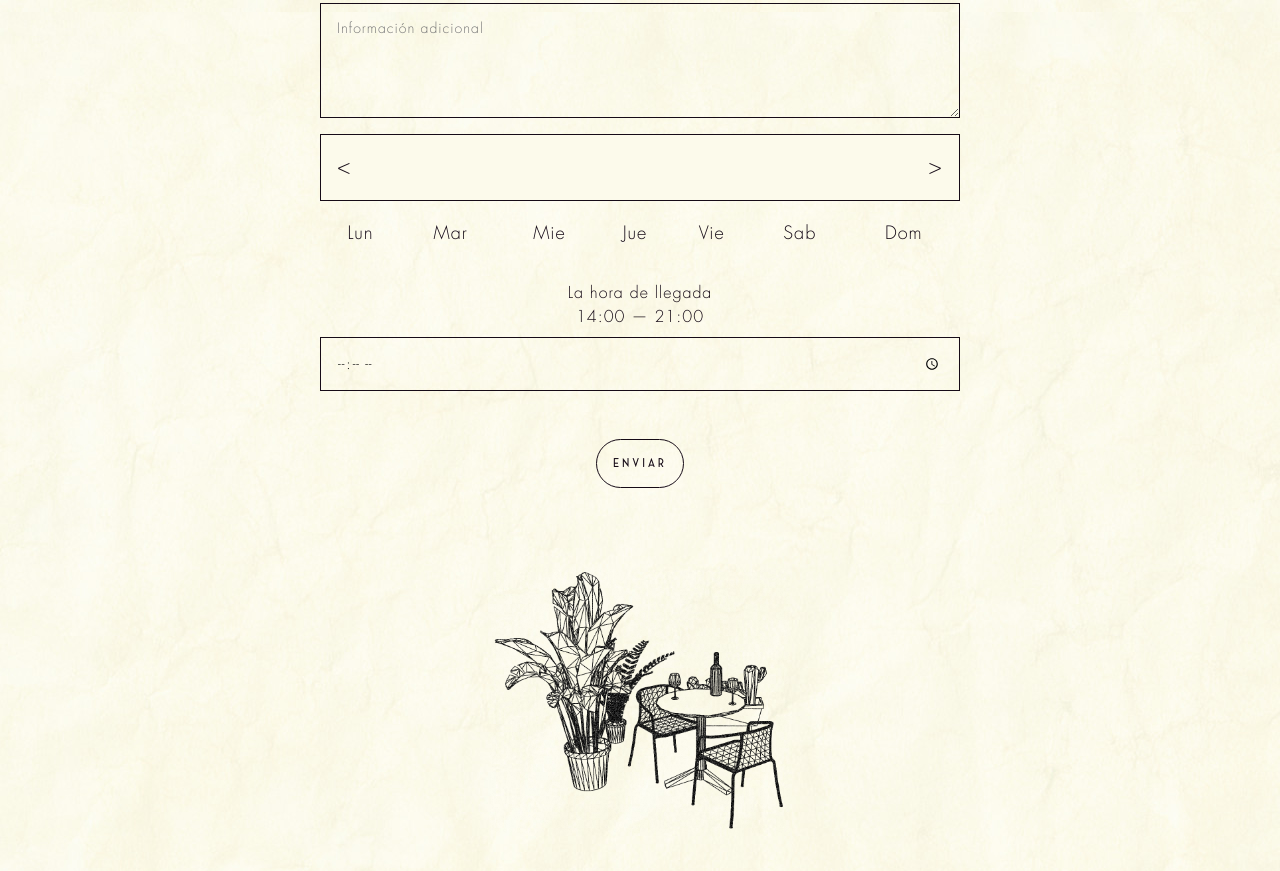
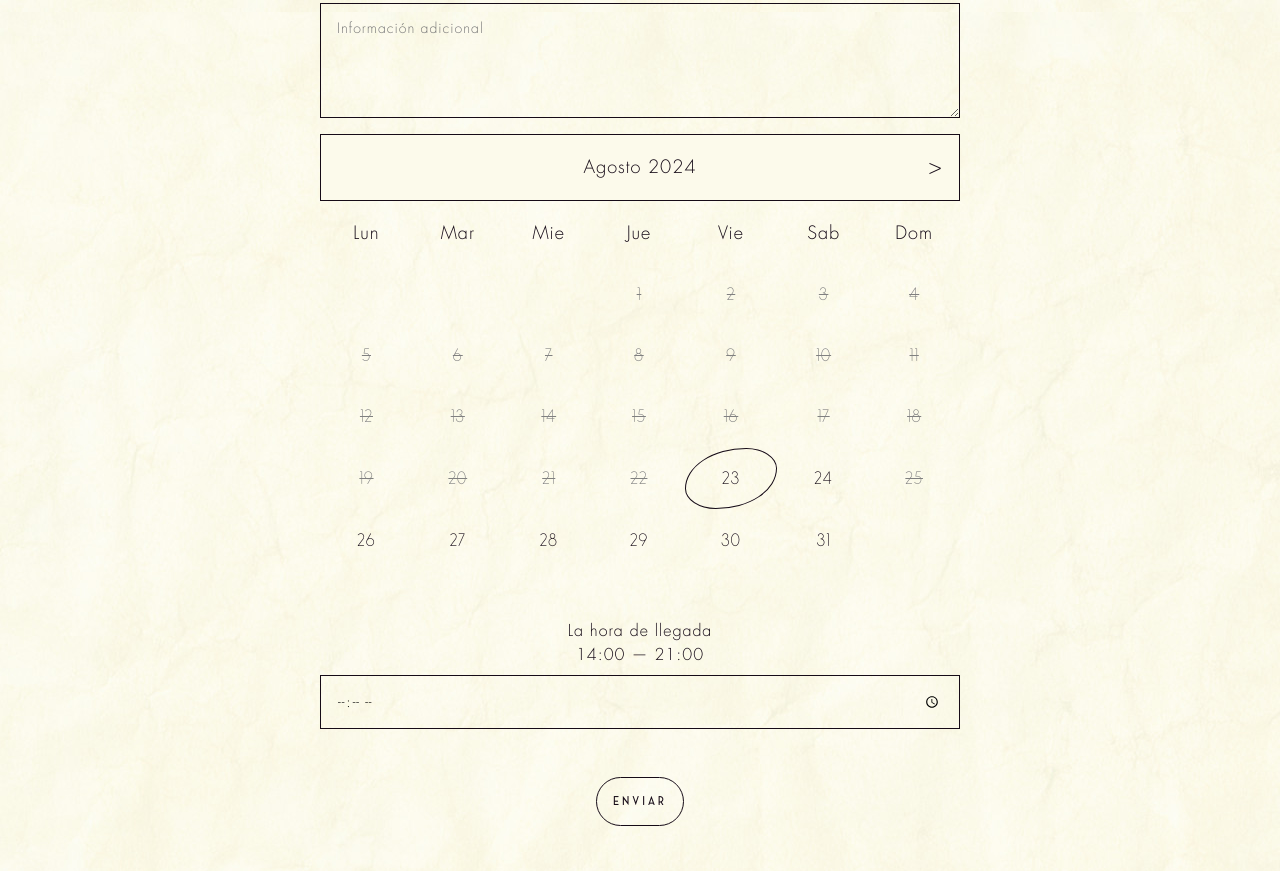
Before and after one commit to dimitriinc/reservations-service, a React (Vite) app: page /reservas in a window 1280 px wide. Shown: the part 920-1791 px from the top of the page. Built offline with nearby package versions, Linux system fonts and the light colour scheme; no server answers.

Commit message:
date picker

```diff
--- a/package.json
+++ b/package.json
@@ -19,6 +19,7 @@
     "firebase": "^10.12.5",
     "leaflet": "^1.9.4",
     "materialize-css": "^1.0.0",
+    "moment": "^2.30.1",
     "r3f-perf": "^6.6.3",
     "react": "18.2",
     "react-dom": "18.2",
--- /dev/null
+++ b/src/custom/DatePicker.jsx
@@ -0,0 +1,188 @@
+import moment from 'moment'
+import { useState, useEffect } from 'react'
+
+function DatePicker({ setChosenDate }) {
+    const today = new Date()
+    const [currentMonth, setCurrentMonth] = useState(today.getMonth())
+    const [currentYear, setCurrentYear] = useState(today.getFullYear())
+    const [selectedDay, setSelectedDay] = useState(
+        sessionStorage.getItem('day') || today.getDate()
+    )
+    const [selectedMonth, setSelectedMonth] = useState(
+        sessionStorage.getItem('month') || today.getMonth()
+    )
+    const [selectedYear, setSelectedYear] = useState(
+        sessionStorage.getItem('year') || today.getFullYear()
+    )
+
+    const monthNames = [
+        'Enero',
+        'Febrero',
+        'Marzo',
+        'Abril',
+        'Mayo',
+        'Junio',
+        'Julio',
+        'Agosto',
+        'Septiembre',
+        'Octubre',
+        'Noviembre',
+        'Deciembre',
+    ]
+
+    const daysInMonth = [31, 28, 31, 30, 31, 30, 31, 31, 30, 31, 30, 31]
+
+    const changeMonth = (offset) => {
+        let newMonth = currentMonth + offset
+        let newYear = currentYear
+
+        if (newMonth < 0) {
+            newMonth = 11
+            newYear--
+        } else if (newMonth > 11) {
+            newMonth = 0
+            newYear++
+        }
+
+        setCurrentMonth(newMonth)
+        setCurrentYear(newYear)
+    }
+
+    const renderCalendar = () => {
+        const firstDay = new Date(currentYear, currentMonth, 0).getDay()
+        let monthLength = daysInMonth[currentMonth]
+
+        if (currentMonth === 1) {
+            if (
+                (currentYear % 4 === 0 && currentYear % 100 !== 0) ||
+                currentYear % 400 === 0
+            ) {
+                monthLength++
+            }
+        }
+
+        const rows = []
+        let day = 1
+
+        for (let i = 0; i < 6; i++) {
+            const cells = []
+
+            for (let j = 0; j < 7; j++) {
+                const thisDate = new Date(currentYear, currentMonth, day)
+
+                if (i === 0 && j < firstDay) {
+                    cells.push(<td key={j}>&nbsp;</td>)
+                } else if (day <= monthLength) {
+                    const isBlocked =
+                        thisDate.getDay() === 0 || // Sunday
+                        (currentMonth === today.getMonth() &&
+                            day < today.getDate()) // A day in the past
+                    const isSelected =
+                        day == selectedDay &&
+                        currentMonth == selectedMonth &&
+                        currentYear == selectedYear
+
+                    cells.push(
+                        <td
+                            key={j}
+                            className={`day ${isBlocked ? 'day-blocked' : ''} ${
+                                isSelected ? 'day-selected' : ''
+                            }`}
+                            onClick={() => {
+                                if (!isBlocked) {
+                                    setSelectedDay(day)
+                                    setSelectedMonth(currentMonth)
+                                    setSelectedYear(currentYear)
+                                    sessionStorage.setItem('day', day)
+                                    sessionStorage.setItem(
+                                        'month',
+                                        currentMonth
+                                    )
+                                    sessionStorage.setItem('year', currentYear)
+
+                                    if (setChosenDate) {
+                                        const momentDate = moment(
+                                            new Date(
+                                                currentYear,
+                                                currentMonth,
+                                                day
+                                            )
+                                        )
+                                        setChosenDate(
+                                            momentDate.format('DD/MM/YYYY')
+                                        )
+                                    }
+                                }
+                            }}
+                        >
+                            {day}
+                        </td>
+                    )
+
+                    day++
+                } else {
+                    cells.push(<td key={j}>&nbsp;</td>)
+                }
+            }
+
+            rows.push(<tr key={i}>{cells}</tr>)
+        }
+
+        return rows
+    }
+
+    useEffect(() => {
+        if (currentMonth === today.getMonth()) {
+            document.querySelector('.prev-mth').style.visibility = 'hidden'
+        } else {
+            document.querySelector('.prev-mth').removeAttribute('style')
+        }
+    }, [currentMonth])
+
+    return (
+        <div className="calendar">
+            <div className="calendar-header">
+                <div
+                    className="arrows prev-mth"
+                    style={{ fontFamily: 'Futura' }}
+                    onClick={() => changeMonth(-1)}
+                >
+                    &lt;
+                </div>
+                <div className="mth">{`${monthNames[currentMonth]} ${currentYear}`}</div>
+                <div
+                    className="arrows next-mth"
+                    style={{ fontFamily: 'Futura' }}
+                    onClick={() => changeMonth(1)}
+                >
+                    &gt;
+                </div>
+            </div>
+
+            <table id="calendar-body">
+                <thead>
+                    <tr>
+                        <th className="week-day">Lun</th>
+                        <th className="week-day">Mar</th>
+                        <th className="week-day">Mie</th>
+                        <th className="week-day">Jue</th>
+                        <th className="week-day">Vie</th>
+                        <th className="week-day">Sab</th>
+                        <th className="week-day">Dom</th>
+                    </tr>
+                </thead>
+
+                <tbody id="calendar-dates">{renderCalendar()}</tbody>
+            </table>
+
+            <input
+                type="hidden"
+                name="date"
+                id="reserv-date"
+                // onChange={(e) => setChosenDate(e.target.value)}
+            />
+        </div>
+    )
+}
+
+export default DatePicker
--- a/src/mainScreens/Reservas.jsx
+++ b/src/mainScreens/Reservas.jsx
@@ -1,5 +1,6 @@
 import { useState, useRef, useEffect } from 'react'
 import WebGL from '../webgl/WebGL'
+import DatePicker from '../custom/DatePicker'
 
 function Reservas({ activateLink }) {
     const titleSection = useRef()
@@ -15,8 +16,8 @@ function Reservas({ activateLink }) {
         pax: 2,
         comment: '',
         date: '',
-        hour: ''
-     })
+        hour: '',
+    })
 
     const [webglEnabled, setWebglEnabled] = useState(false)
 
@@ -73,6 +74,9 @@ function Reservas({ activateLink }) {
         })
     }
 
+    const setChosenDate = (dateString) => {
+        setFormData({ ...formData, date: dateString })
+    }
 
     return (
         <div className="main-reservas">
@@ -137,7 +141,7 @@ function Reservas({ activateLink }) {
 
                         <p id="pax-display">
                             Cantidad de personas:{' '}
-                            <span className="pax-value">{ formData.pax }</span>
+                            <span className="pax-value">{formData.pax}</span>
                         </p>
 
                         <input
@@ -149,9 +153,8 @@ function Reservas({ activateLink }) {
                             placeholder="Cantidad de personas"
                             name="pax"
                             step="1"
-                            // onChange={handleInputChange}
-                            value={2}
-                            onInput={handleInputChange}
+                            value={formData.pax}
+                            onChange={handleInputChange}
                         />
 
                         <textarea
@@ -164,46 +167,7 @@ function Reservas({ activateLink }) {
                         ></textarea>
                     </div>
 
-                    <div className="calendar">
-                        <div className="calendar-header">
-                            <div
-                                className="arrows prev-mth"
-                                style={{ fontFamily: 'Futura' }}
-                            >
-                                &lt;
-                            </div>
-                            <div className="mth"></div>
-                            <div
-                                className="arrows next-mth"
-                                style={{ fontFamily: 'Futura' }}
-                            >
-                                &gt;
-                            </div>
-                        </div>
-
-                        <table id="calendar-body">
-                            <thead>
-                                <tr>
-                                    <th className="week-day">Lun</th>
-                                    <th className="week-day">Mar</th>
-                                    <th className="week-day">Mie</th>
-                                    <th className="week-day">Jue</th>
-                                    <th className="week-day">Vie</th>
-                                    <th className="week-day">Sab</th>
-                                    <th className="week-day">Dom</th>
-                                </tr>
-                            </thead>
-
-                            <tbody id="calendar-dates"></tbody>
-                        </table>
-
-                        <input
-                            type="hidden"
-                            name="date"
-                            id="reserv-date"
-                            onChange={handleInputChange}
-                        />
-                    </div>
+                    <DatePicker setChosenDate={setChosenDate} />
 
                     <div className="time">
                         <p>
```
